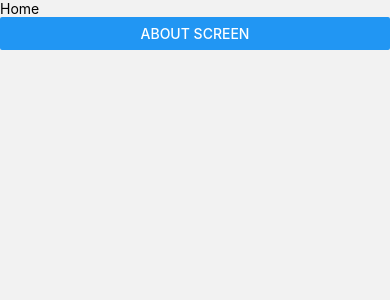
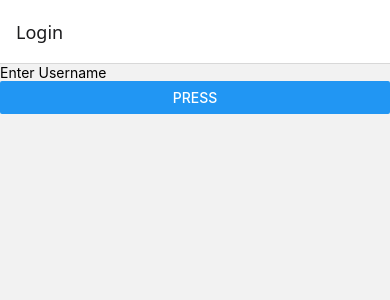
Before and after one commit to R-e-h-a-n-N-a-s-e-e-r/leaning-React-Native, a React Native app: screen /Login in a window 390 px wide. Before the commit this address had no page. Shown: the top 300 px of the page. Built offline with nearby package versions, Linux system fonts and the light colour scheme.

Commit message:
Passing Data Between Screens in Stack Navigation

```diff
--- a/App.tsx
+++ b/App.tsx
@@ -4,13 +4,19 @@
 import { createNativeStackNavigator } from '@react-navigation/native-stack';
 import Home from './src/Navigation/Home';
 import About from './src/Navigation/About';
+import Login from './src/Navigation/Login';
 
 const App = () => {
   const Stack = createNativeStackNavigator();
   return (
     <NavigationContainer>
       <Stack.Navigator>
-        <Stack.Screen name="Home" component={Home} options={{headerShown:false}}/>
+        <Stack.Screen name="Login" component={Login} />
+        <Stack.Screen
+          name="Home"
+          component={Home}
+          options={{ headerShown: false }}
+        />
         <Stack.Screen name="About" component={About} />
       </Stack.Navigator>
     </NavigationContainer>
--- a/src/Navigation/About.tsx
+++ b/src/Navigation/About.tsx
@@ -1,10 +1,13 @@
 import { StyleSheet, Text, View } from "react-native";
 import React from "react";
 
-const About = () => {
+const About = (props:any) => {
+  // props is an object containing all the data
+  // const {username,Age}=props.route.params
+  const {username}=props.route.params
   return (
     <View>
-      <Text>About</Text>
+      <Text>Welcome {username}</Text>
     </View>
   );
 };
--- /dev/null
+++ b/src/Navigation/Login.tsx
@@ -0,0 +1,28 @@
+import { Button, StyleSheet, Text, TextInput, View } from 'react-native';
+import React, { useState } from 'react';
+
+const Login = ({ navigation }: any) => {
+  const [username, setusername] = useState('');
+
+  return (
+    <View>
+      {/* <Button
+        title="Press"
+        onPress={() =>
+          navigation.navigate('About', { username: 'Rehan', Age: '18' })
+        }
+      /> */}
+      <TextInput placeholder="Enter Username" onChangeText={setusername} />
+      <Button
+        title="Press"
+        onPress={
+          () => navigation.navigate('About', { username }) // if the name of the key and data is same that we can also write the name only eg. username:username is same as username
+        }
+      />
+    </View>
+  );
+};
+
+export default Login;
+
+const styles = StyleSheet.create({});
```
